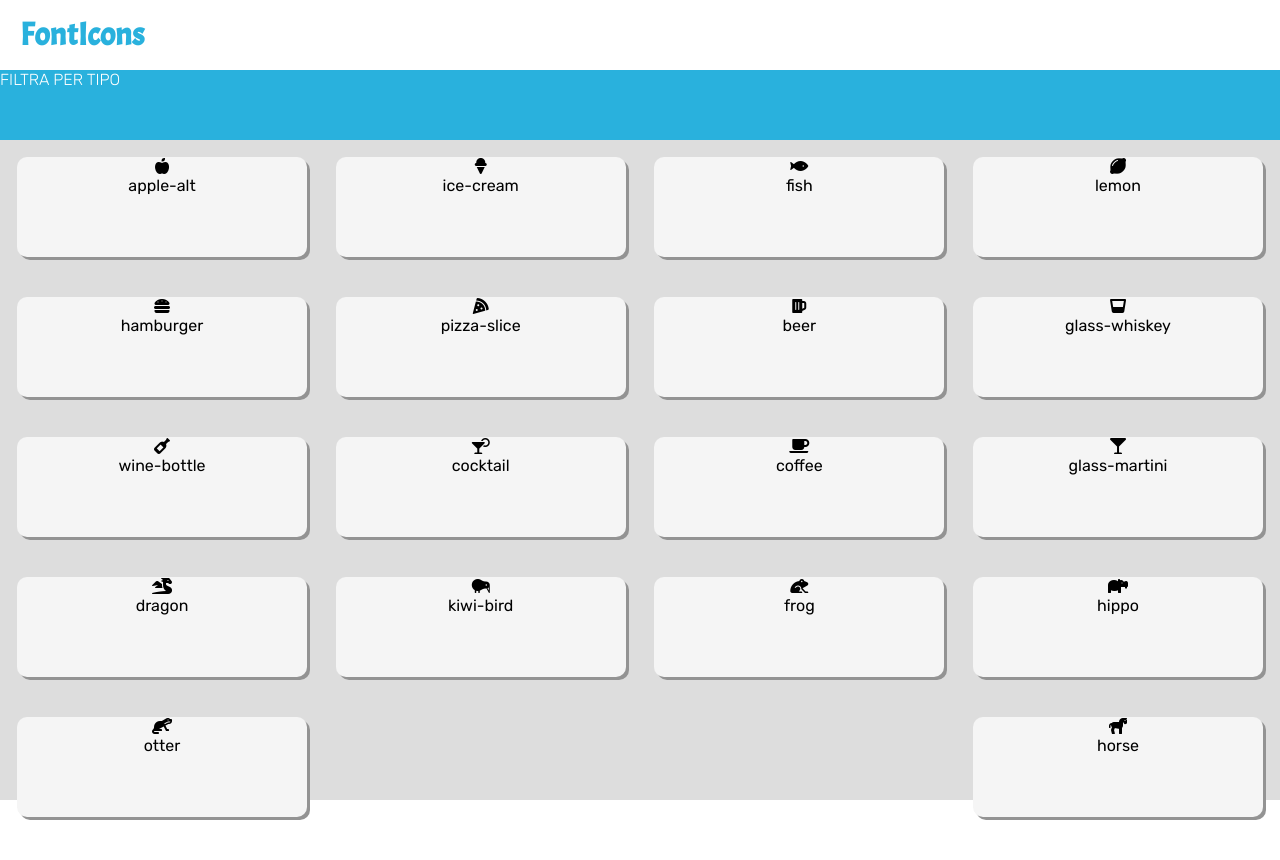
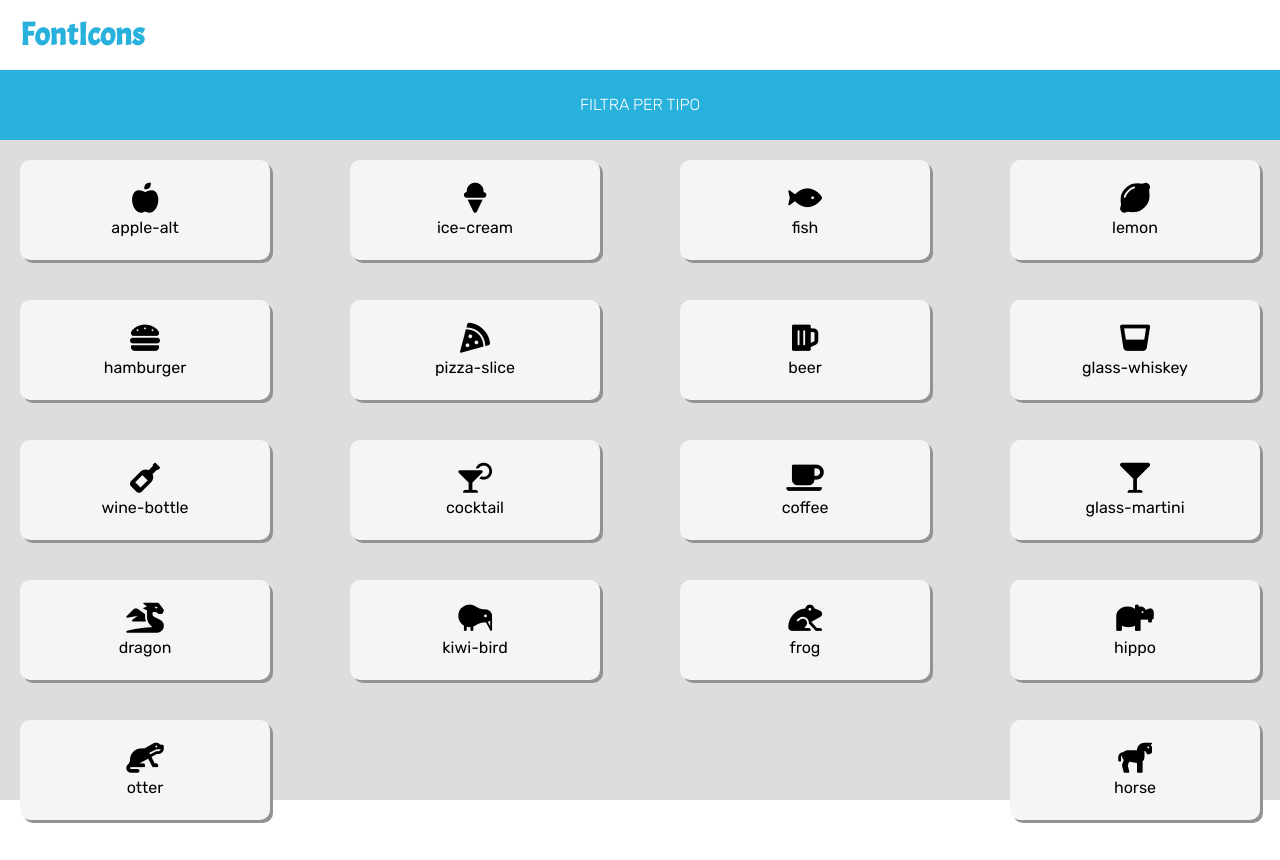
Before and after one commit to DavideBernardini/js-es6-icons, a plain HTML site: page index.html in a window 1280 px wide. Drawn offline with Linux system fonts and the light colour scheme.

Commit message:
modifica stile

```diff
--- a/css/style.css
+++ b/css/style.css
@@ -21,12 +21,14 @@ header, nav {
     font-family: 'Acme', sans-serif;
     color: #29b1dd;
     line-height: 70px;
-    padding-left: 20px;
+    padding: 0 20px;
 }
 
 /* nav */
 nav {
     background-color: #29b1dd;
+    text-align: center;
+    line-height: 70px;
 }
 .label {
     color: white;
@@ -38,7 +40,7 @@ nav {
 main {
     height: calc(100% - 140px);
     background-color: #dddddd;
-    padding: 17px;
+    padding: 20px;
 }
 #icons {
     display: flex;
@@ -47,10 +49,17 @@ main {
 }
 .card {
     height: 100px;
-    width: 290px;
+    width: 250px;
     background-color: #f5f5f5;
     border-radius: 10px;
     box-shadow: 3px 3px #939393;
     text-align: center;
-    margin-bottom: 40px;
+    margin: 0 0 40px;
+    display: flex;
+    flex-direction: column;
+    justify-content: center;
 }
+.card i {
+    font-size: 30px;
+    padding-bottom: 5px;
+}
```
